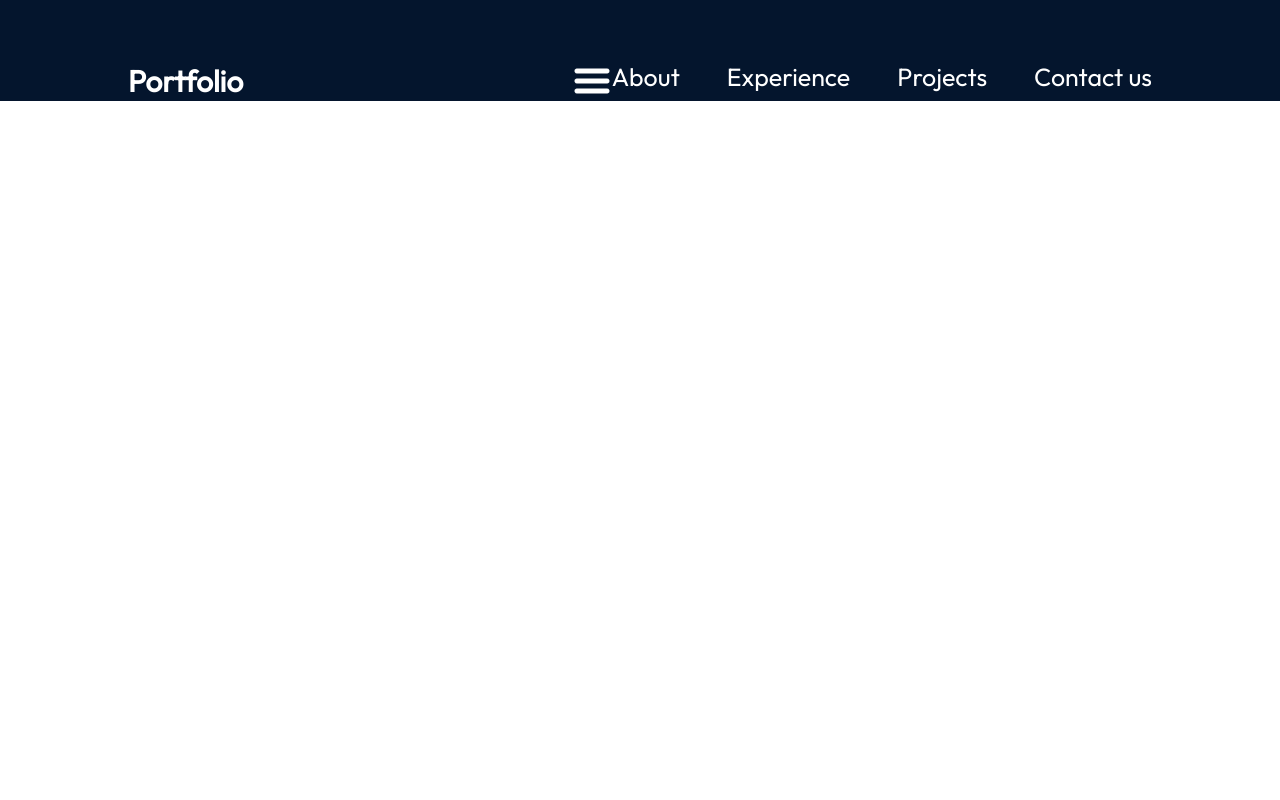
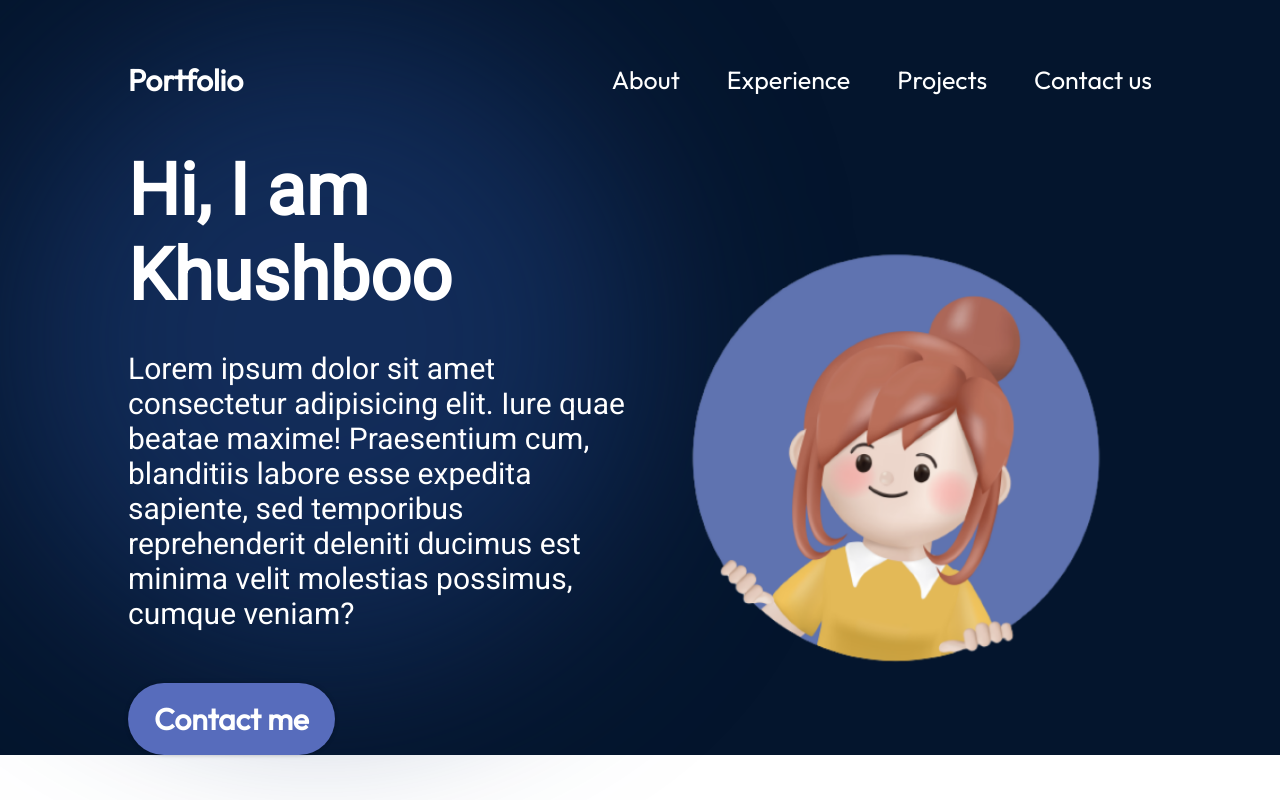
Before and after one commit to Khushboo0/Portfolio, a React (Vite) app in the folder react-portfolio/: page / in a window 1280 px wide. Built offline with nearby package versions, Linux system fonts and the light colour scheme.

Commit message:
Hero section completed

```diff
--- a/react-portfolio/src/App.jsx
+++ b/react-portfolio/src/App.jsx
@@ -1,9 +1,11 @@
 import styles from "./App.module.css";
+import { Hero } from "./components/Hero/Hero";
 import { Navbar } from "./components/Navbar/Navbar";
 
 function App() {
   return <div className={styles.App}>
     <Navbar/>
+    <Hero/>
   </div>;
 }
 
--- /dev/null
+++ b/react-portfolio/src/components/Hero/Hero.jsx
@@ -0,0 +1,28 @@
+import React from "react";
+import { getImageUrl } from "../../utils";
+import styles from "./Hero.module.css";
+
+export const Hero = () => {
+  return (
+    <section className={styles.container}>
+      <div className={styles.content}>
+        <h1 className={styles.title}>Hi, I am Khushboo</h1>
+        <p className={styles.description}>
+          Lorem ipsum dolor sit amet consectetur adipisicing elit. Iure quae
+          beatae maxime! Praesentium cum, blanditiis labore esse expedita
+          sapiente, sed temporibus reprehenderit deleniti ducimus est minima
+          velit molestias possimus, cumque veniam?
+        </p>
+        <a
+          href="mailto:patelkhushboo057@gmail.com"
+          className={styles.contactBtn}
+        >
+          Contact me
+        </a>
+      </div>
+      <img src={getImageUrl("hero/heroImage.png")} alt="hero image" className={styles.heroImg} />
+      <div className={styles.topBlur}/>
+
+    </section>
+  );
+};
--- /dev/null
+++ b/react-portfolio/src/components/Hero/Hero.module.css
@@ -0,0 +1,98 @@
+@import "../../vars.css";
+
+.container {
+  position: relative;
+  display: flex;
+  align-items: center;
+  justify-content: space-between;
+  margin-top: 49px;
+  z-index: 1;
+  margin-left: 10%;
+  margin-right: 10%;
+}
+
+.content {
+  display: flex;
+  flex-direction: column;
+  align-items: flex-start;
+  color: var(--color-text);
+  z-index: 1;
+}
+
+.title {
+  font-size: 72px;
+  font-weight: 900;
+  margin-bottom: 33px;
+  font-family: var(--font-roboto);
+  background: linear-gradient(
+    90deg,
+    rgba(255, 255, 255, 1) 70%,
+    rgba(255, 255, 255, 0) 120%
+  );
+  -webkit-text-fill-color: transparent;
+  -webkit-background-clip: text;
+}
+
+.description {
+  font-size: 30px;
+  font-family: var(--font-roboto);
+  margin-bottom: 52px;
+}
+
+.contactBtn {
+  text-decoration: none;
+  background-color: var(--color-primary);
+  color: var(--color-text);
+  border-radius: 100px;
+  font-size: 30px;
+  font-weight: 600;
+  padding: 17px 26px;
+  box-shadow: 0 0 4px 0 rgba(0, 0, 0, 0.25);
+}
+
+.heroImg {
+  width: 50%;
+  z-index: 1;
+
+  animation-name: floating;
+  animation-duration: 3s;
+  animation-iteration-count: infinite;
+  animation-timing-function: ease-in-out;
+}
+
+@keyframes floating {
+  0% {
+    transform: translate(0, 0px);
+  }
+  50% {
+    transform: translate(0, 10px);
+  }
+  100% {
+    transform: translate(0, -0px);
+  }
+}
+
+.topBlur {
+  position: absolute;
+  width: 50vw;
+  height: 50vw;
+  min-width: 350px;
+  min-width: 350px;
+  top: -128px;
+  left: -10vw;
+  border-radius: 764px;
+  background: rgba(25, 55, 109, 0.7);
+  filter: blur(100px);
+  z-index: 0;
+}
+
+
+@media screen and (max-width: 830px) {
+  .container {
+    flex-direction: column-reverse;
+  }
+
+  .content {
+    align-items: center;
+  }
+}
--- a/react-portfolio/src/components/Navbar/Navbar.module.css
+++ b/react-portfolio/src/components/Navbar/Navbar.module.css
@@ -32,6 +32,8 @@
   font-size: 25px;
   color: var(--color-text);
 }
+.menuBtn {
+  display: none;}
 
 @media screen and (max-width: 830px) {
   .navbar {
```
